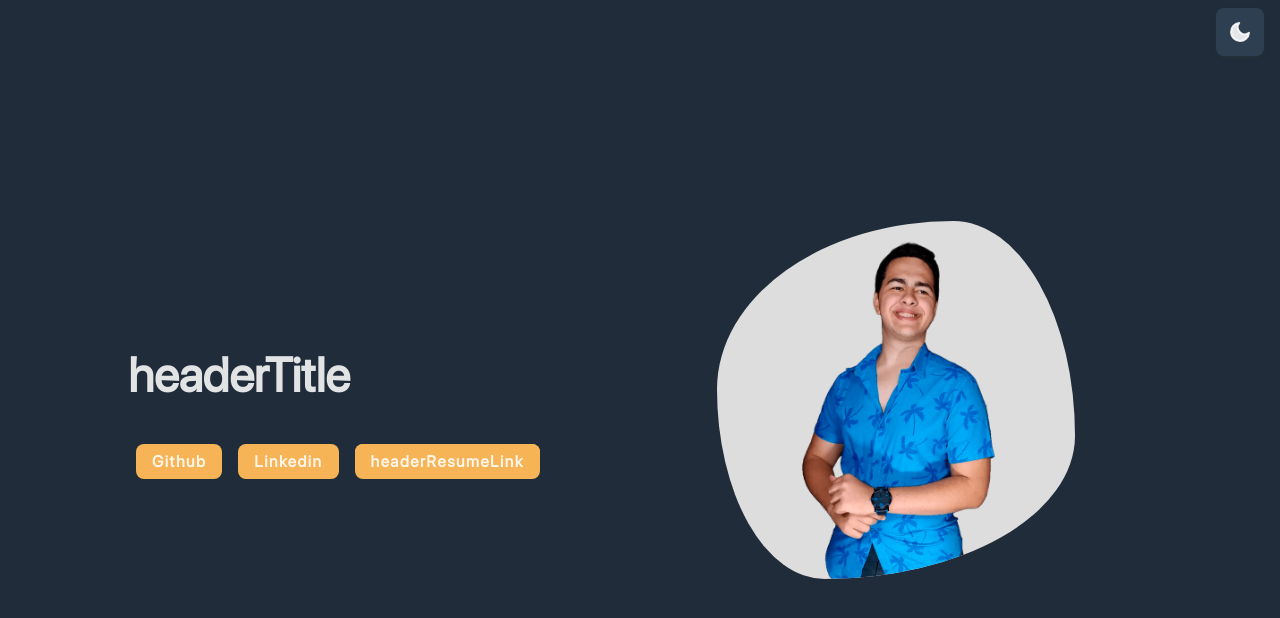
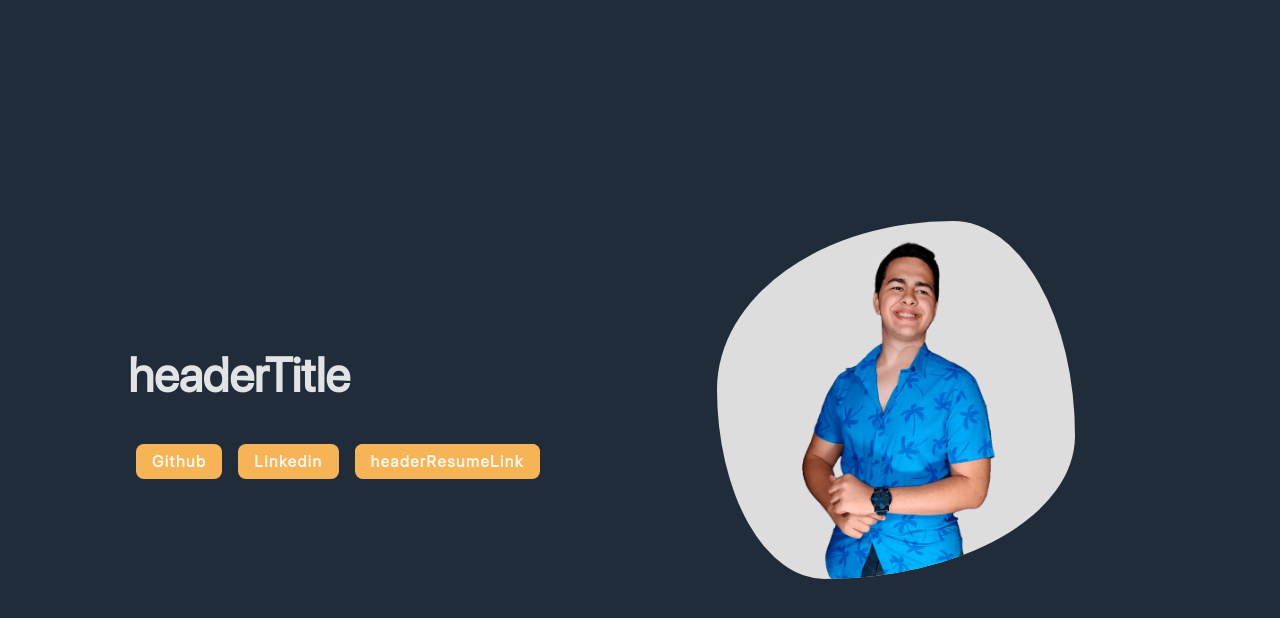
Before and after one commit to tzivigelstein/portfolio, a React (Create React App) app: page / in a window 1280 px wide. Shown: the top 618 px of the page. Built offline with nearby package versions, Linux system fonts and the light colour scheme.

Commit message:
Delete control bar from header

```diff
--- a/src/components/Header/Header.js
+++ b/src/components/Header/Header.js
@@ -1,6 +1,5 @@
 import React, { useState } from 'react'
 import styles from './header.module.css'
-import ControlBar from '../ControlBar'
 import HeaderLinkButton from '../HeaderLinkButton'
 import { useTranslation } from 'react-i18next'
 
@@ -10,7 +9,6 @@ const Header = () => {
 
   return (
     <header className={styles.header}>
-      <ControlBar />
       <div className={styles.headerMain}>
         <div className={styles.headerTitleContainer}>
           <h1 className={styles.headerTitle}>{t('headerTitle')}</h1>
```
